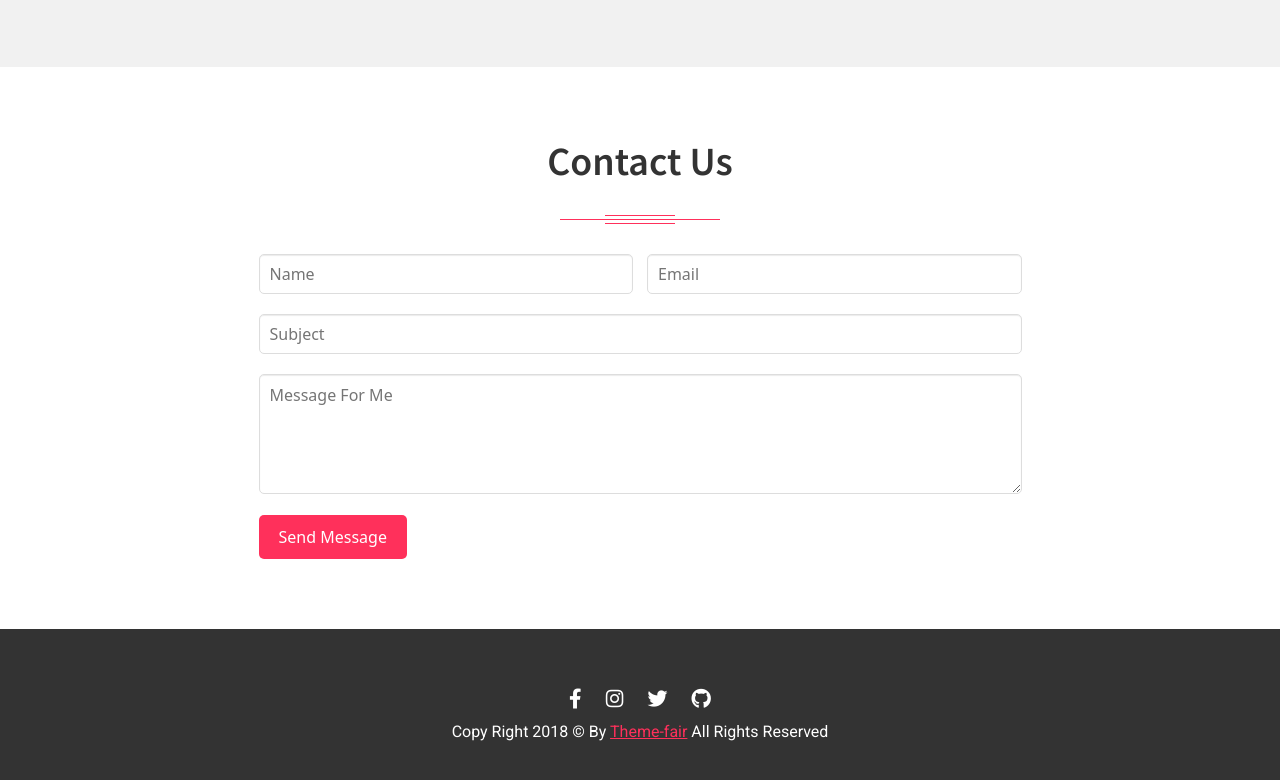
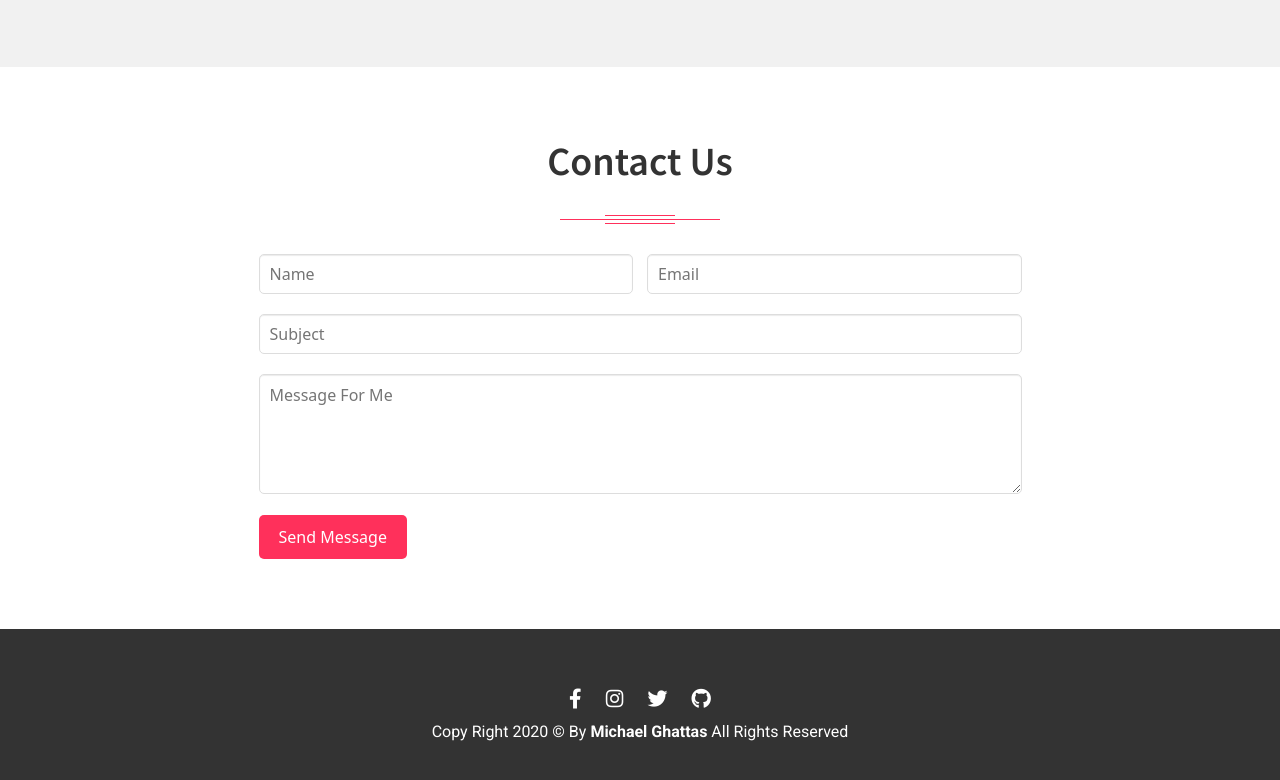
Before and after one commit to MichaelGhattas1/Fokir, a plain HTML site: page index.html in a window 1280 px wide. Shown: the part 4457-5237 px from the top of the page. Drawn offline with Linux system fonts and the light colour scheme.

Commit message:
Update index.html

```diff
--- a/index.html
+++ b/index.html
@@ -464,7 +464,7 @@
             <i class="fab fa-twitter"></i>
             <i class="fab fa-github"></i>
         </div>
-       <span>Copy Right 2018 © By <a href="#">Theme-fair</a> All Rights Reserved</span>
+       <span>Copy Right 2020 © By <b>Michael Ghattas</b> All Rights Reserved</span>
     </div>
     <!-- end footer -->
     <!-- scripts files -->
```
